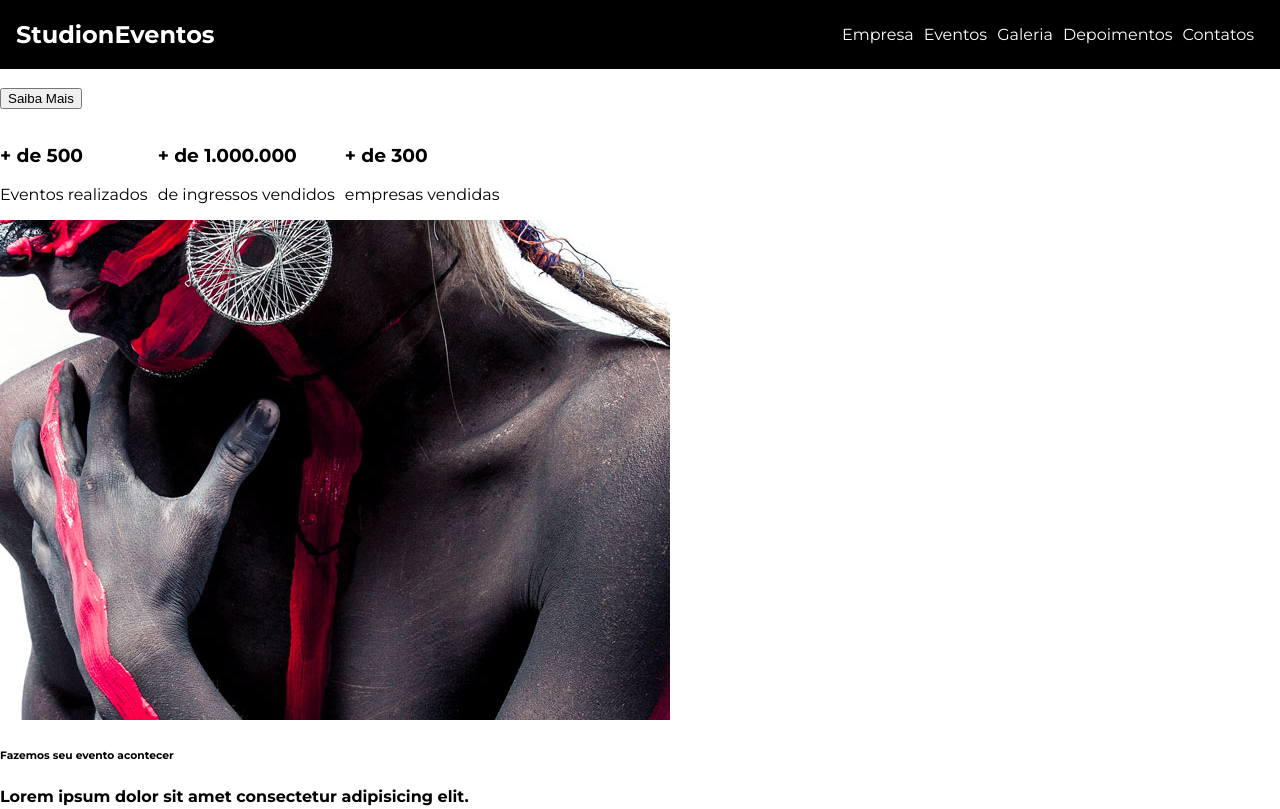
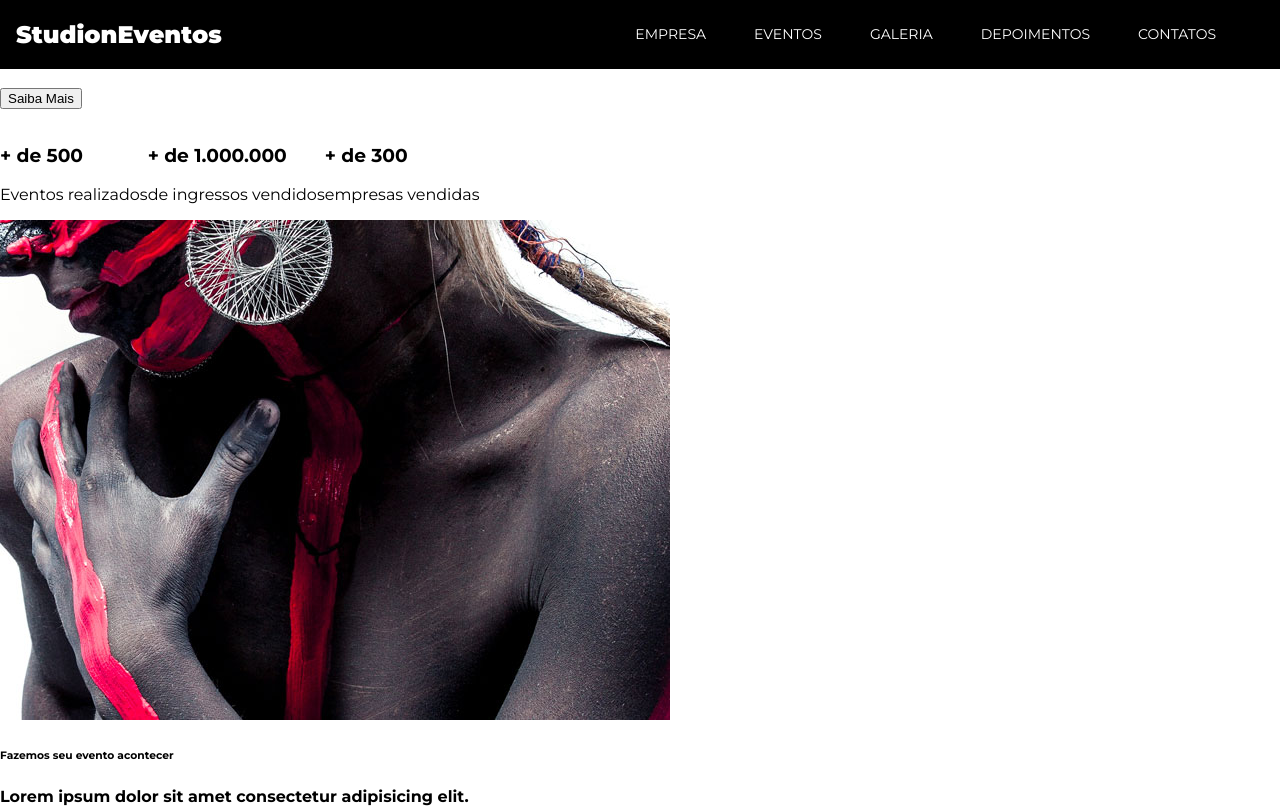
Before and after one commit to nayguelsilva/studion_nayguel, a website: page src/index.html in a window 1280 px wide. Shown: the top 809 px of the page. Drawn offline with Linux system fonts and the light colour scheme.

Commit message:
feat(nav): added base style

```diff
--- a/src/index.html
+++ b/src/index.html
@@ -10,7 +10,9 @@
 
 <body>
     <nav class="navbar">
-        <h1>Studi<span>on</span><span>Eventos</span></h1>
+        <h1 class="logo--studion">
+            Studi<span class="copy--primary">on</span><span class="logo--studion__subtitle">Eventos</span>
+        </h1>
         <ul class="navbar__links">
             <li>
                 <a href="#empresa">
--- a/src/style.css
+++ b/src/style.css
@@ -1,4 +1,4 @@
-@import url('https://fonts.googleapis.com/css2?family=Montserrat:wght@400;700&display=swap');
+@import url('https://fonts.googleapis.com/css2?family=Montserrat:wght@400;700;900&display=swap');
 
 *{
     box-sizing: border-box;
@@ -22,10 +22,6 @@ ul{
 
 }
 
-li {
-    margin-right: 0.625rem;
-}
-
 .navbar {
     position: fixed;
     display: grid;
@@ -45,6 +41,12 @@ li {
     justify-self: end;
 }
 
+.navbar__links li {
+    font-size: 0.875rem;
+    margin-right: 3rem;
+    text-transform: uppercase;
+}
+
 .navbar__links a{
     color: #fff;
     text-decoration: none;
@@ -53,4 +55,9 @@ li {
 .navbar__links a:hover {
     color: var(--color-primary);
 
+
 }
+
+.logo--studion {
+    font-weight: 900;
+}
```
Lines whose indentation alone changed are shown as unchanged.
